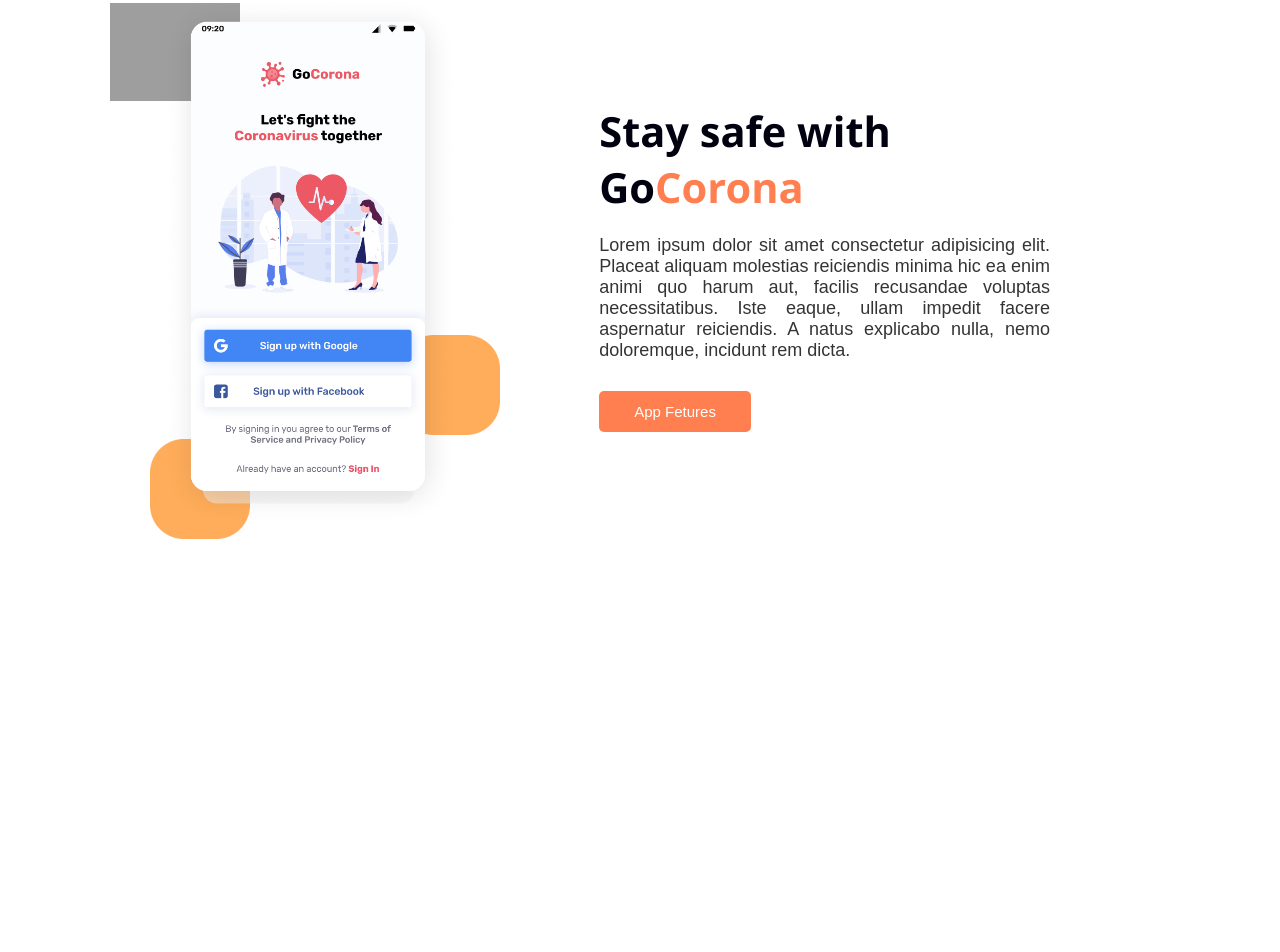
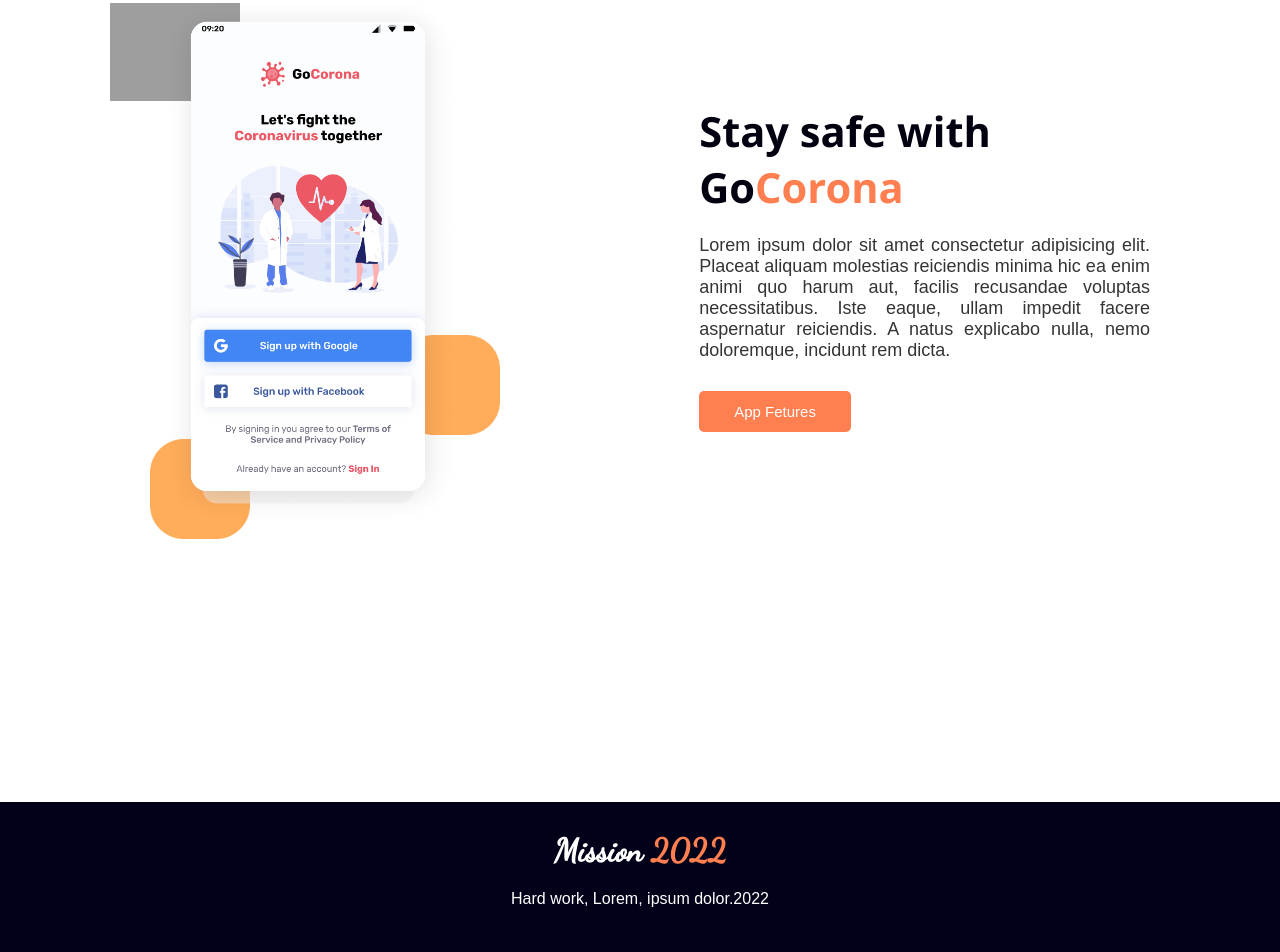
Before and after one commit to RiazTurhan/Assignment-1-protfolio, a plain HTML site: page index.html in a window 1280 px wide. Shown: the part 2518-3470 px from the top of the page. Before the commit the page ends 3300 px from the top, so only its background shows below. Drawn offline with Linux system fonts and the light colour scheme; grey boxes are pictures that could not be loaded.

Commit message:
design done

```diff
--- a/index.html
+++ b/index.html
@@ -5,6 +5,9 @@
     <meta http-equiv="X-UA-Compatible" content="IE=edge">
     <meta name="viewport" content="width=device-width, initial-scale=1.0">
     <link rel="stylesheet" href="style.css">
+    <link rel="preconnect" href="https://fonts.googleapis.com">
+    <link rel="preconnect" href="https://fonts.gstatic.com" crossorigin>
+    <link href="https://fonts.googleapis.com/css2?family=Dancing+Script:wght@500&family=Source+Sans+Pro:wght@600&display=swap" rel="stylesheet">
     <title>Assignment portfolio project</title>
 </head>
 <body>
@@ -157,5 +160,13 @@
     </div>
     </section>
     <!--------------- section 5 End -------------->
+
+    <!----------footer start -------------->
+    <footer>
+       <div class="text"> <h2>Mission <span>2022</span></h2>
+        <p>Hard work, Lorem, ipsum dolor.2022</p></div>
+    </footer>
+
+    <!----------footer end -------------->
 </body>
 </html>
--- a/style.css
+++ b/style.css
@@ -252,6 +252,8 @@ button:hover{
 
 
 /*------------ section 4 End ----------------*/
+
+/*------------- Saction 5 Start --------------*/
 .application-title{
     text-align: center;
 }
@@ -302,6 +304,8 @@ button:hover{
     width: 80%;
     margin: auto;
     justify-content: end;
+    position: relative;
+    left: 100px;
 }
 .application-text h1{
     font-size: 2.6rem;
@@ -327,3 +331,31 @@ button:hover{
     bottom: 250px;
 
 }
+/*------------- Saction 5 End --------------*/
+
+/*-------------- footer start ----------------*/
+    footer{
+        width: 100%;
+        height: 150px;
+        background-color: rgb(1, 1, 26);
+        text-align: center;
+
+    }
+    footer .text{
+        position: relative;
+        top: 30px;
+    }
+    footer h2{
+        color: #ffffff;
+        font-family: 'Dancing Script', cursive;
+        font-size: 2rem;
+        margin: 20px;
+
+    }
+    footer h2 span{
+        color: #ff7f50;
+    }
+    footer p{
+        color: #ffffff;
+    }
+/*-------------- footer End ----------------*/
```
